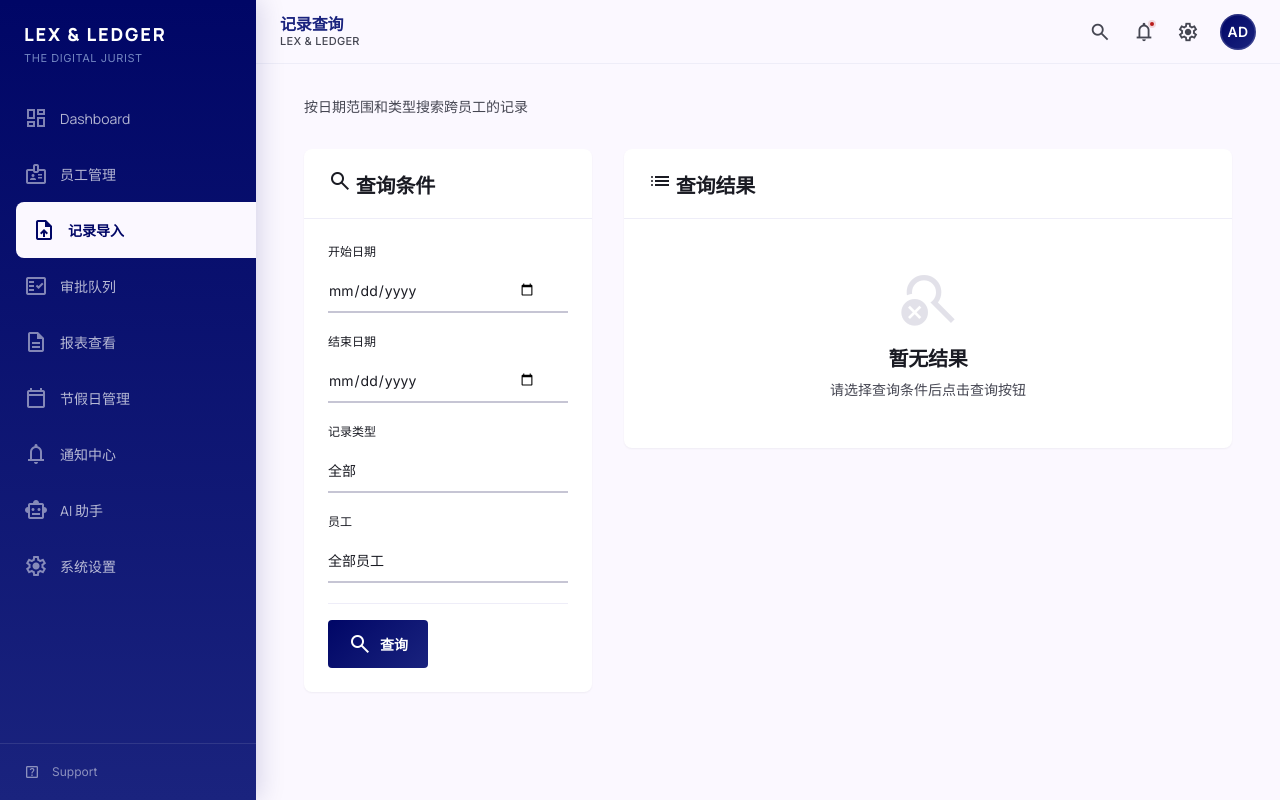
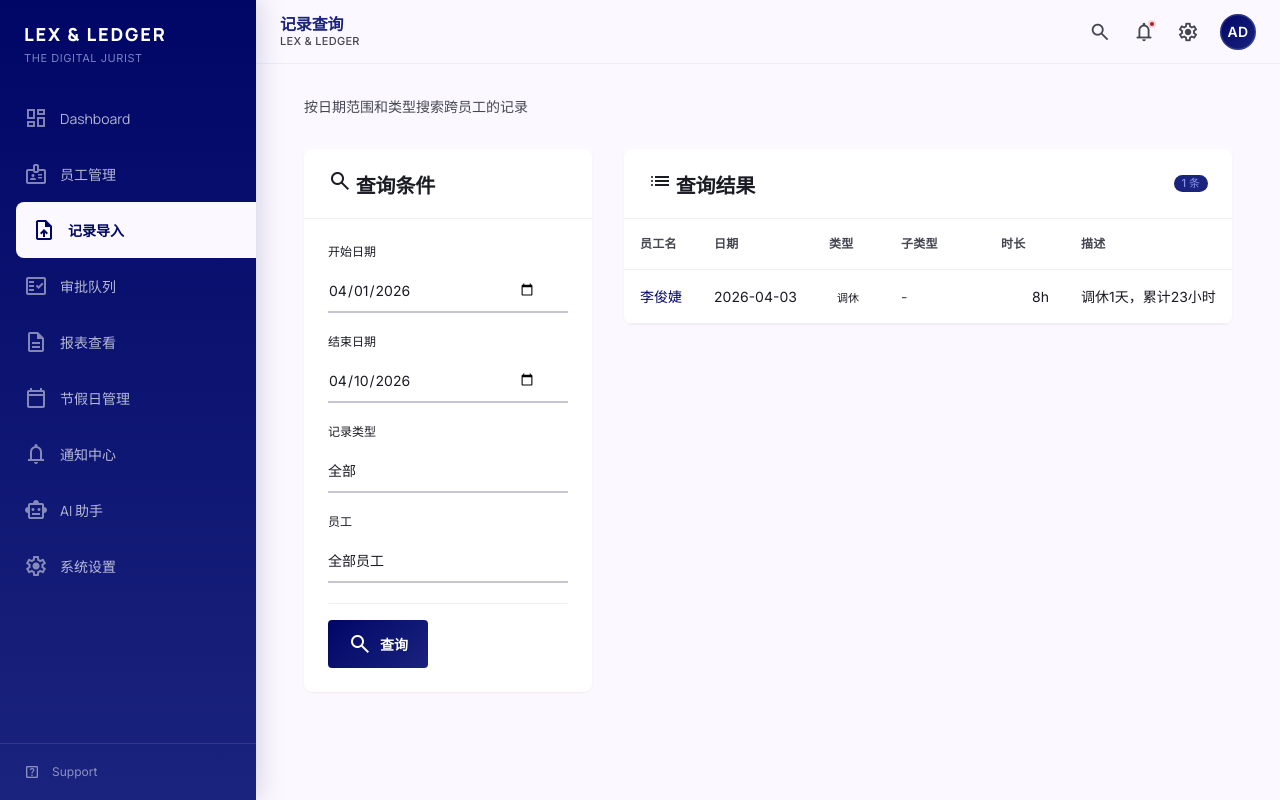
Before and after one commit to liushuo-rance/cal_worktree_test, a Flask app: page /records/search/ in a window 1280 px wide. Run offline with Flask 3, Linux system fonts and the light colour scheme; data comes from the database, SQL or seed files in the repository; some libraries are stand-ins or nearby versions.

Commit message:
feat: Dashboard搜索图标跳转记录查询，优化查询逻辑与结果UI
- base.html: 顶部搜索图标改为链接，支持跳转到记录查询页面
- records.py: 记录查询默认填充本月日期，放宽日期必填约束，多类型结果统一按日期降序
- record_search.html: 表格关键列添加 whitespace-nowrap 与固定宽度，防止员工姓名换行

Co-Authored-By: Claude Opus 4.6 <noreply@anthropic.com>

```diff
--- a/src/web/routes/records.py
+++ b/src/web/routes/records.py
@@ -7,7 +7,7 @@ import sqlite3
 import re
 import json
 import uuid
-from datetime import date
+from datetime import date, datetime
 from typing import List, Dict, Any, Optional
 
 from flask import (
@@ -1127,6 +1127,12 @@ def search_records():
     results = []
     employees = []
 
+    # 默认查询当前月份
+    today = date.today()
+    if not start_date and not end_date:
+        start_date = today.replace(day=1).isoformat()
+        end_date = today.isoformat()
+
     conn = get_db()
     cursor = conn.cursor()
 
@@ -1134,87 +1140,106 @@ def search_records():
         cursor.execute("SELECT employee_id, name FROM employees ORDER BY name")
         employees = [dict(row) for row in cursor.fetchall()]
 
-        has_filter = start_date and end_date
+        types_to_query = []
+        if record_type == 'all':
+            types_to_query = ['overtime', 'leave', 'comp_off']
+        elif record_type in ('overtime', 'leave', 'comp_off'):
+            types_to_query = [record_type]
 
-        if has_filter:
-            types_to_query = []
-            if record_type == 'all':
-                types_to_query = ['overtime', 'leave', 'comp_off']
-            elif record_type in ('overtime', 'leave', 'comp_off'):
-                types_to_query = [record_type]
+        for rt in types_to_query:
+            if rt == 'overtime':
+                sql = """
+                    SELECT
+                        o.id,
+                        o.employee_id,
+                        e.name as employee_name,
+                        o.work_date as record_date,
+                        'overtime' as record_type,
+                        o.overtime_type as subtype,
+                        o.duration_hours,
+                        o.duration_minutes,
+                        o.description
+                    FROM overtime_records o
+                    JOIN employees e ON o.employee_id = e.employee_id
+                    WHERE 1=1
+                """
+                params = []
+                if start_date:
+                    sql += " AND o.work_date >= ?"
+                    params.append(start_date)
+                if end_date:
+                    sql += " AND o.work_date <= ?"
+                    params.append(end_date)
+                if employee_id:
+                    sql += " AND o.employee_id = ?"
+                    params.append(employee_id)
+                sql += " ORDER BY o.work_date DESC"
+                cursor.execute(sql, params)
 
-            for rt in types_to_query:
-                if rt == 'overtime':
-                    sql = """
-                        SELECT
-                            o.id,
-                            o.employee_id,
-                            e.name as employee_name,
-                            o.work_date as record_date,
-                            'overtime' as record_type,
-                            o.overtime_type as subtype,
-                            o.duration_hours,
-                            o.duration_minutes,
-                            o.description
-                        FROM overtime_records o
-                        JOIN employees e ON o.employee_id = e.employee_id
-                        WHERE o.work_date BETWEEN ? AND ?
-                    """
-                    params = [start_date, end_date]
-                    if employee_id:
-                        sql += " AND o.employee_id = ?"
-                        params.append(employee_id)
-                    sql += " ORDER BY o.work_date DESC"
-                    cursor.execute(sql, params)
+            elif rt == 'leave':
+                sql = """
+                    SELECT
+                        l.id,
+                        l.employee_id,
+                        e.name as employee_name,
+                        l.leave_date as record_date,
+                        'leave' as record_type,
+                        l.leave_type as subtype,
+                        l.duration_hours,
+                        l.duration_minutes,
+                        l.description
+                    FROM leave_records l
+                    JOIN employees e ON l.employee_id = e.employee_id
+                    WHERE 1=1
+                """
+                params = []
+                if start_date:
+                    sql += " AND l.leave_date >= ?"
+                    params.append(start_date)
+                if end_date:
+                    sql += " AND l.leave_date <= ?"
+                    params.append(end_date)
+                if employee_id:
+                    sql += " AND l.employee_id = ?"
+                    params.append(employee_id)
+                sql += " ORDER BY l.leave_date DESC"
+                cursor.execute(sql, params)
 
-                elif rt == 'leave':
-                    sql = """
-                        SELECT
-                            l.id,
-                            l.employee_id,
-                            e.name as employee_name,
-                            l.leave_date as record_date,
-                            'leave' as record_type,
-                            l.leave_type as subtype,
-                            l.duration_hours,
-                            l.duration_minutes,
-                            l.description
-                        FROM leave_records l
-                        JOIN employees e ON l.employee_id = e.employee_id
-                        WHERE l.leave_date BETWEEN ? AND ?
-                    """
-                    params = [start_date, end_date]
-                    if employee_id:
-                        sql += " AND l.employee_id = ?"
-                        params.append(employee_id)
-                    sql += " ORDER BY l.leave_date DESC"
-                    cursor.execute(sql, params)
+            elif rt == 'comp_off':
+                sql = """
+                    SELECT
+                        c.id,
+                        c.employee_id,
+                        e.name as employee_name,
+                        c.usage_date as record_date,
+                        'comp_off' as record_type,
+                        '' as subtype,
+                        c.duration_hours,
+                        c.duration_minutes,
+                        c.description
+                    FROM comp_off_usage_records c
+                    JOIN employees e ON c.employee_id = e.employee_id
+                    WHERE 1=1
+                """
+                params = []
+                if start_date:
+                    sql += " AND c.usage_date >= ?"
+                    params.append(start_date)
+                if end_date:
+                    sql += " AND c.usage_date <= ?"
+                    params.append(end_date)
+                if employee_id:
+                    sql += " AND c.employee_id = ?"
+                    params.append(employee_id)
+                sql += " ORDER BY c.usage_date DESC"
+                cursor.execute(sql, params)
 
-                elif rt == 'comp_off':
-                    sql = """
-                        SELECT
-                            c.id,
-                            c.employee_id,
-                            e.name as employee_name,
-                            c.usage_date as record_date,
-                            'comp_off' as record_type,
-                            '' as subtype,
-                            c.duration_hours,
-                            c.duration_minutes,
-                            c.description
-                        FROM comp_off_usage_records c
-                        JOIN employees e ON c.employee_id = e.employee_id
-                        WHERE c.usage_date BETWEEN ? AND ?
-                    """
-                    params = [start_date, end_date]
-                    if employee_id:
-                        sql += " AND c.employee_id = ?"
-                        params.append(employee_id)
-                    sql += " ORDER BY c.usage_date DESC"
-                    cursor.execute(sql, params)
+            rows = [dict(row) for row in cursor.fetchall()]
+            results.extend(rows)
 
-                rows = [dict(row) for row in cursor.fetchall()]
-                results.extend(rows)
+        # 多类型混合时按日期统一降序
+        if len(types_to_query) > 1:
+            results.sort(key=lambda x: x.get('record_date') or '', reverse=True)
     except sqlite3.Error as e:
         flash(f'查询失败: {e}', 'error')
     finally:
--- a/src/web/templates/base.html
+++ b/src/web/templates/base.html
@@ -185,9 +185,9 @@
 
             <div class="top-app-bar-actions">
                 <!-- Search trigger (icon-only, compact) -->
-                <button type="button" class="top-app-bar-btn" aria-label="搜索" title="搜索">
+                <a href="{{ url_for('records.search_records') }}?next={{ request.path | urlencode }}" class="top-app-bar-btn" aria-label="搜索" title="搜索">
                     <span class="material-symbols-outlined">search</span>
-                </button>
+                </a>
 
                 <!-- Notifications -->
                 <a href="{{ url_for('notifications.notification_center') }}" class="top-app-bar-btn relative" aria-label="通知" title="通知">
--- a/src/web/templates/record_search.html
+++ b/src/web/templates/record_search.html
@@ -82,24 +82,24 @@
                         <table class="data-table">
                             <thead>
                                 <tr>
-                                    <th>员工名</th>
-                                    <th>日期</th>
-                                    <th>类型</th>
-                                    <th>子类型</th>
-                                    <th>时长</th>
+                                    <th class="whitespace-nowrap">员工名</th>
+                                    <th class="whitespace-nowrap">日期</th>
+                                    <th class="whitespace-nowrap" style="width: 72px;">类型</th>
+                                    <th class="whitespace-nowrap" style="width: 100px;">子类型</th>
+                                    <th class="whitespace-nowrap text-right" style="width: 80px;">时长</th>
                                     <th>描述</th>
                                 </tr>
                             </thead>
                             <tbody>
                                 {% for r in results %}
                                 <tr>
-                                    <td>
+                                    <td class="whitespace-nowrap">
                                         <a href="{{ url_for('employees.employee_detail', employee_id=r.employee_id) }}?next={{ url_for('records.search_records') | urlencode }}" class="font-medium text-primary hover:underline">
                                             {{ r.employee_name }}
                                         </a>
                                     </td>
-                                    <td>{{ r.record_date }}</td>
-                                    <td>
+                                    <td class="whitespace-nowrap">{{ r.record_date }}</td>
+                                    <td class="whitespace-nowrap">
                                         {% if r.record_type == 'overtime' %}
                                             <span class="badge badge-primary">加班</span>
                                         {% elif r.record_type == 'leave' %}
@@ -110,21 +110,21 @@
                                             <span class="badge badge-outline">{{ r.record_type }}</span>
                                         {% endif %}
                                     </td>
-                                    <td>
+                                    <td class="whitespace-nowrap">
                                         {% if r.subtype %}
                                             <span class="text-on-surface-variant">{{ r.subtype }}</span>
                                         {% else %}
                                             <span class="text-on-surface-variant">-</span>
                                         {% endif %}
                                     </td>
-                                    <td>
+                                    <td class="whitespace-nowrap text-right">
                                         {% if r.duration_hours or r.duration_minutes %}
-                                            {{ r.duration_hours }}h {% if r.duration_minutes %}{{ r.duration_minutes }}m{% endif %}
+                                            {{ r.duration_hours }}h{% if r.duration_minutes %}{{ r.duration_minutes }}m{% endif %}
                                         {% else %}
                                             -
                                         {% endif %}
                                     </td>
-                                    <td class="text-on-surface-variant max-w-xs truncate" title="{{ r.description or '' }}">
+                                    <td class="text-on-surface-variant max-w-[200px] truncate" title="{{ r.description or '' }}">
                                         {{ r.description or '-' }}
                                     </td>
                                 </tr>
```
